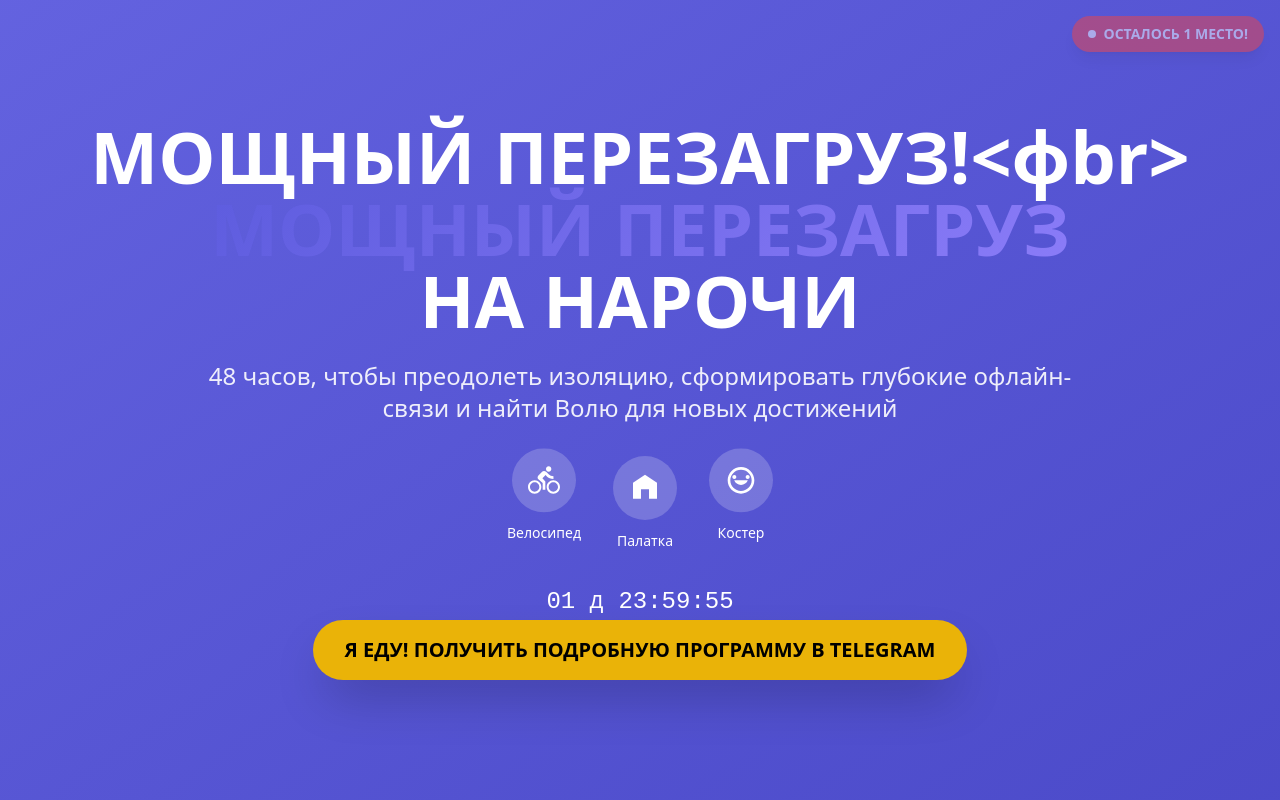
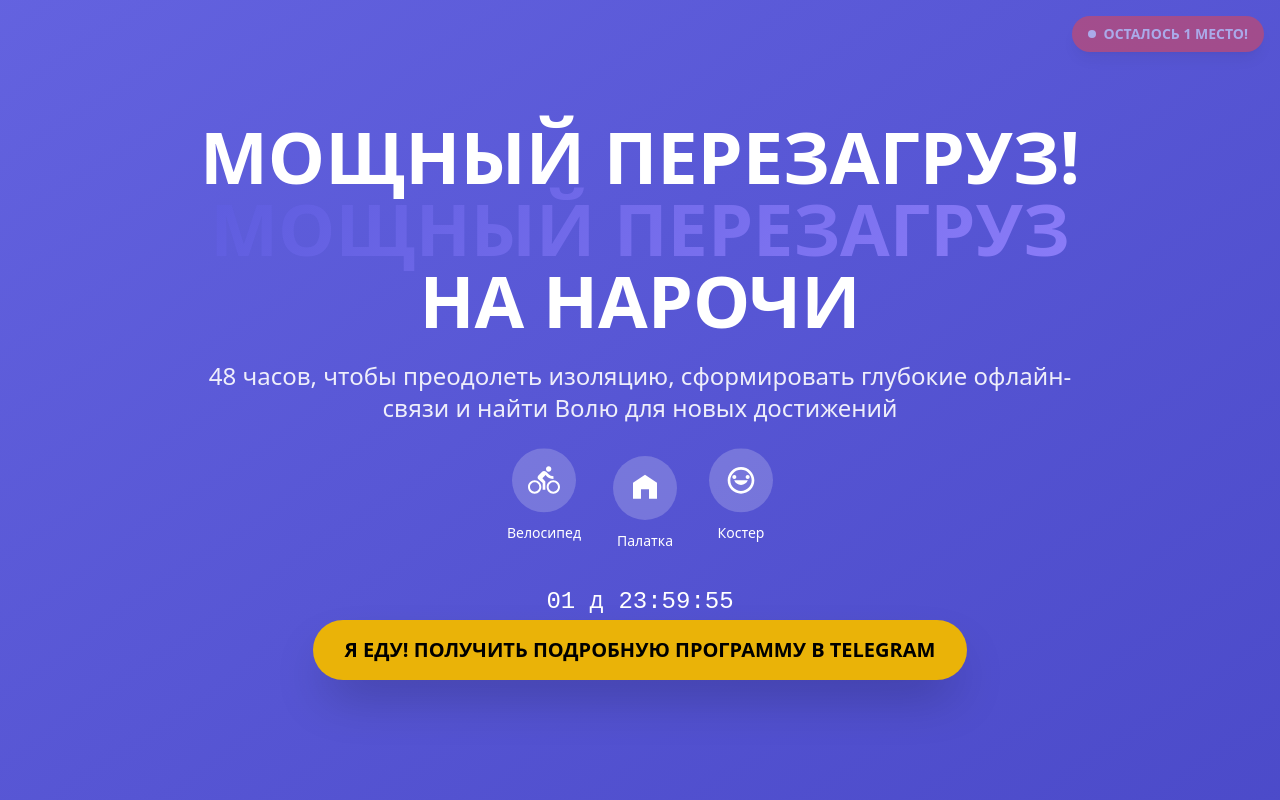
Before and after one commit to Artemewww/camp48, a plain HTML site: page index.html in a window 1280 px wide. Shown: the top 800 px of the page. Drawn offline with nearby package versions, Linux system fonts and the light colour scheme.

Commit message:
Update index.html

```diff
--- a/index.html
+++ b/index.html
@@ -78,7 +78,7 @@
         <div class="absolute inset-0 bg-gradient-to-br from-primary/80 to-primary-dark/90"></div>
         <div class="container mx-auto px-4 relative z-10 text-center text-white animate-fade-in">
             <h1 class="text-4xl md:text-6xl lg:text-7xl font-bold mb-6 leading-tight">
-                МОЩНЫЙ ПЕРЕЗАГРУЗ!<фbr>
+                МОЩНЫЙ ПЕРЕЗАГРУЗ!<br>
                 <span class="gradient-text text-yellow-300">МОЩНЫЙ ПЕРЕЗАГРУЗ</span><br>
                 НА НАРОЧИ
             </h1>
```
